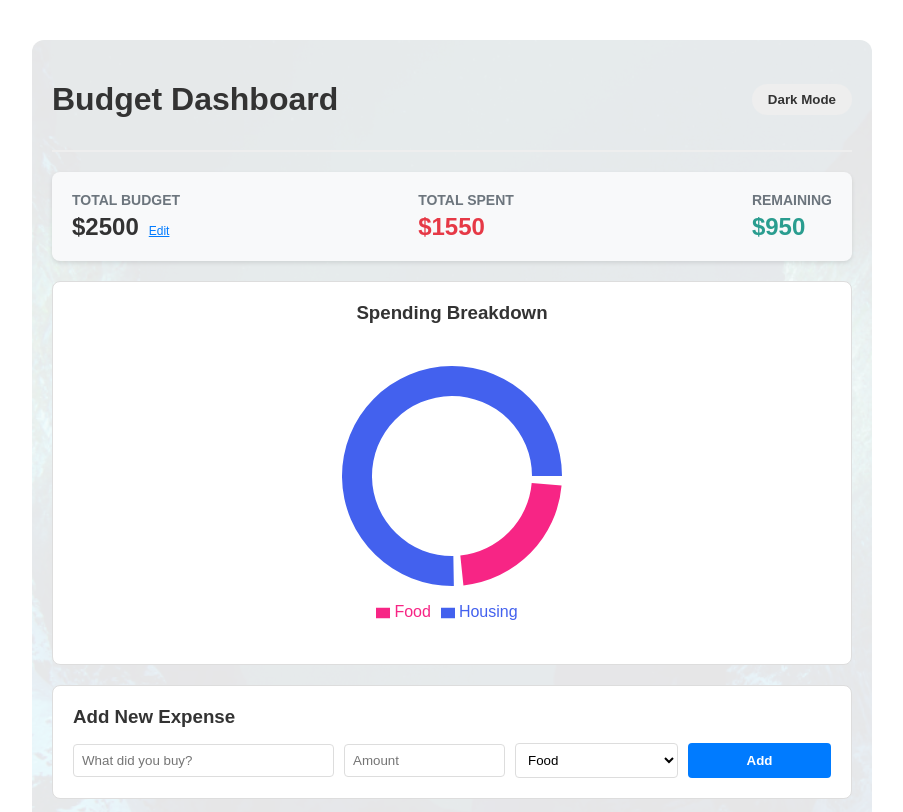
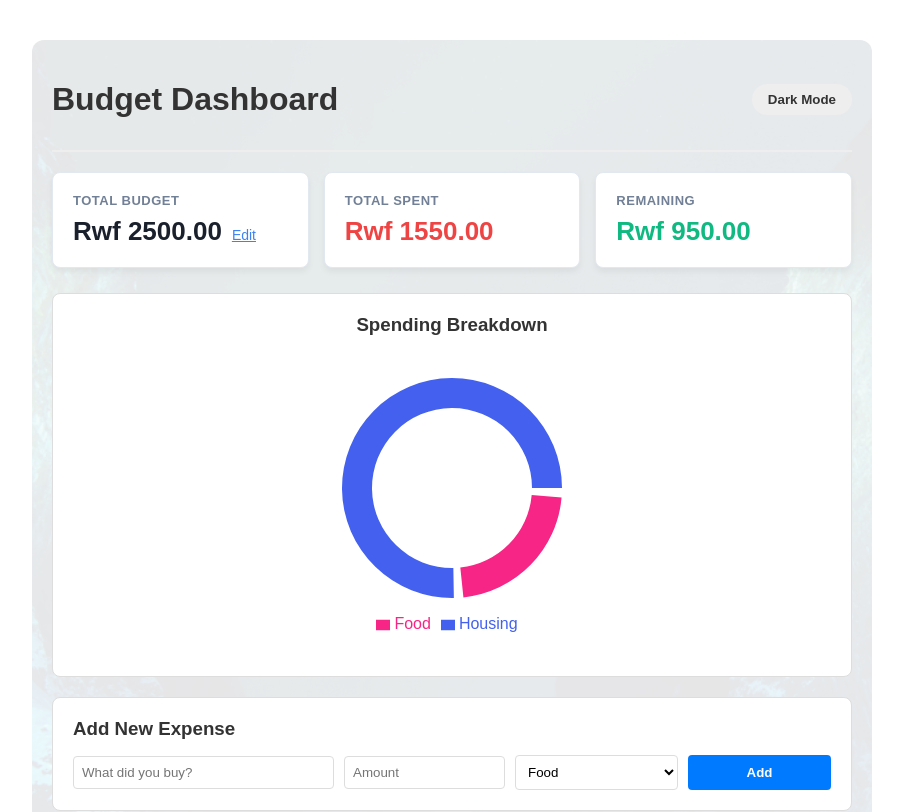
Before and after one commit to nshh123/budget-planner, a React (Vite) app: page / in a window 1280 px wide. Shown: the top 812 px of the page, without its empty margins (188-1091 px from the left). Built offline with nearby package versions, Linux system fonts and the light colour scheme.

Commit message:
Fixed UI issue

```diff
--- a/src/App.css
+++ b/src/App.css
@@ -0,0 +1,23 @@
+/* src/App.css */
+
+.summary-container {
+  display: flex;
+  flex-direction: column;
+  gap: 15px;
+  margin-bottom: 25px;
+}
+
+@media (min-width: 600px) {
+  .summary-container {
+    flex-direction: row;
+  }
+}
+
+.summary-card {
+  flex: 1;
+  padding: 20px;
+  border-radius: 8px;
+  box-shadow: 0 4px 6px rgba(0, 0, 0, 0.05);
+  border: 1px solid #e2e8f0;
+  transition: background-color 0.3s ease;
+}
--- a/src/components/SummaryCard.jsx
+++ b/src/components/SummaryCard.jsx
@@ -11,8 +11,9 @@ export default function SummaryCard({
   const [isEditing, setIsEditing] = useState(false);
   const [newBudget, setNewBudget] = useState(budget);
 
-  const cardBg = isDark ? "#2d2d2d" : "#f8f9fa";
-  const subtextColor = isDark ? "#aaaaaa" : "#6c757d";
+  // Styling variables
+  const cardBg = isDark ? "#2d2d2d" : "#ffffff"; // Using pure white for light mode to match your image
+  const subtextColor = isDark ? "#aaaaaa" : "#718096";
   const inputBg = isDark ? "#1e1e1e" : "#ffffff";
   const inputColor = isDark ? "#ffffff" : "#000000";
   const borderColor = isDark ? "#444444" : "#ccc";
@@ -22,47 +23,36 @@ export default function SummaryCard({
     setIsEditing(false);
   };
 
+  const cardStyle = { backgroundColor: cardBg };
+  const labelStyle = {
+    margin: 0,
+    color: subtextColor,
+    fontSize: "13px",
+    textTransform: "uppercase",
+    letterSpacing: "0.5px",
+    marginBottom: "8px",
+    fontWeight: "bold",
+  };
+
   return (
-    <div
-      style={{
-        display: "flex",
-        justifyContent: "space-between",
-        backgroundColor: cardBg,
-        padding: "20px",
-        borderRadius: "8px",
-        marginBottom: "20px",
-        boxShadow: "0 2px 4px rgba(0,0,0,0.1)",
-        transition: "background-color 0.3s ease",
-      }}
-    >
-      <div>
-        <h3
-          style={{
-            margin: 0,
-            color: subtextColor,
-            fontSize: "14px",
-            textTransform: "uppercase",
-          }}
-        >
-          Total Budget
-        </h3>
+    // Notice we are using the CSS class here instead of inline flex styles!
+    <div className="summary-container">
+      {/* CARD 1: Total Budget */}
+      <div
+        className="summary-card"
+        style={{ ...cardStyle, borderColor: isDark ? "#444" : "#e2e8f0" }}
+      >
+        <h3 style={labelStyle}>Total Budget</h3>
 
         {isEditing ? (
-          <div
-            style={{
-              display: "flex",
-              alignItems: "center",
-              gap: "8px",
-              marginTop: "5px",
-            }}
-          >
+          <div style={{ display: "flex", alignItems: "center", gap: "8px" }}>
             <input
               type="number"
               value={newBudget}
               onChange={(e) => setNewBudget(e.target.value)}
               style={{
-                width: "80px",
-                padding: "4px 8px",
+                width: "100px",
+                padding: "6px",
                 borderRadius: "4px",
                 border: `1px solid ${borderColor}`,
                 backgroundColor: inputBg,
@@ -73,7 +63,7 @@ export default function SummaryCard({
             <button
               onClick={handleSave}
               style={{
-                padding: "4px 8px",
+                padding: "6px 12px",
                 backgroundColor: "#2a9d8f",
                 color: "#fff",
                 border: "none",
@@ -88,21 +78,23 @@ export default function SummaryCard({
           <div style={{ display: "flex", alignItems: "baseline", gap: "10px" }}>
             <p
               style={{
-                margin: "5px 0 0",
-                fontSize: "24px",
+                margin: 0,
+                fontSize: "26px",
                 fontWeight: "bold",
+                color: isDark ? "#fff" : "#1a202c",
               }}
             >
-              ${budget}
+              {/* Changed to Rwf and added .toFixed(2) for the .00 decimal */}
+              Rwf {parseFloat(budget).toFixed(2)}
             </p>
             <button
               onClick={() => setIsEditing(true)}
               style={{
                 background: "none",
                 border: "none",
-                color: "#007bff",
+                color: "#3b82f6",
                 cursor: "pointer",
-                fontSize: "12px",
+                fontSize: "14px",
                 textDecoration: "underline",
                 padding: 0,
               }}
@@ -113,49 +105,39 @@ export default function SummaryCard({
         )}
       </div>
 
-      <div>
-        <h3
+      {/* CARD 2: Total Spent */}
+      <div
+        className="summary-card"
+        style={{ ...cardStyle, borderColor: isDark ? "#444" : "#e2e8f0" }}
+      >
+        <h3 style={labelStyle}>Total Spent</h3>
+        <p
           style={{
             margin: 0,
-            color: subtextColor,
-            fontSize: "14px",
-            textTransform: "uppercase",
+            fontSize: "26px",
+            fontWeight: "bold",
+            color: "#ef4444",
           }}
         >
-          Total Spent
-        </h3>
-        <p
-          style={{
-            margin: "5px 0 0",
-            fontSize: "24px",
-            fontWeight: "bold",
-            color: "#e63946",
-          }}
-        >
-          ${spent}
+          Rwf {parseFloat(spent).toFixed(2)}
         </p>
       </div>
 
-      <div>
-        <h3
+      {/* CARD 3: Remaining */}
+      <div
+        className="summary-card"
+        style={{ ...cardStyle, borderColor: isDark ? "#444" : "#e2e8f0" }}
+      >
+        <h3 style={labelStyle}>Remaining</h3>
+        <p
           style={{
             margin: 0,
-            color: subtextColor,
-            fontSize: "14px",
-            textTransform: "uppercase",
+            fontSize: "26px",
+            fontWeight: "bold",
+            color: remaining >= 0 ? "#10b981" : "#ef4444",
           }}
         >
-          Remaining
-        </h3>
-        <p
-          style={{
-            margin: "5px 0 0",
-            fontSize: "24px",
-            fontWeight: "bold",
-            color: remaining >= 0 ? "#2a9d8f" : "#e63946",
-          }}
-        >
-          ${remaining}
+          Rwf {parseFloat(remaining).toFixed(2)}
         </p>
       </div>
     </div>
--- a/src/components/TransactionList.jsx
+++ b/src/components/TransactionList.jsx
@@ -79,7 +79,7 @@ export default function TransactionList({ transactions, onDelete, isDark }) {
                   color: "#e63946",
                 }}
               >
-                -${transaction.amount.toFixed(2)}
+                -Rwf {transaction.amount.toFixed(2)}
               </span>
 
               <button
```
